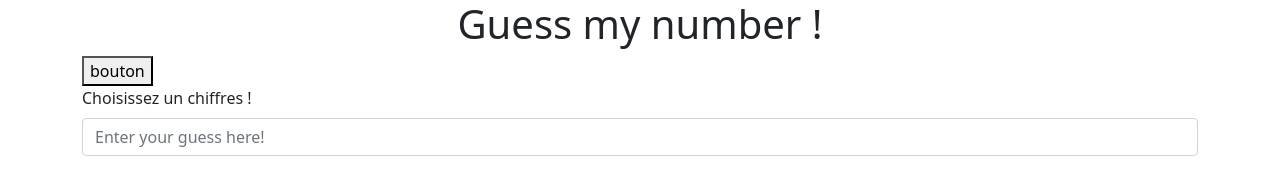
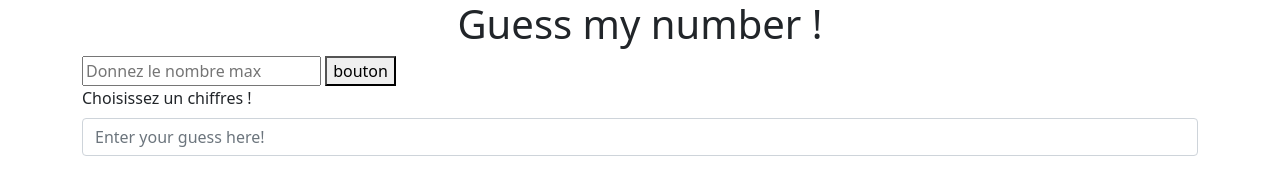
Before and after one commit to krunch-64/Guess-my-number, a plain HTML site: page index.html in a window 1280 px wide. Drawn offline with nearby package versions, Linux system fonts and the light colour scheme.

Commit message:
Update index.html

```diff
--- a/index.html
+++ b/index.html
@@ -21,6 +21,7 @@
         <h1 class="text-center">Guess my number !</h1>
     </header>
     <div class="container">
+        <input type="text" class="js-nbMax" placeholder="Donnez le nombre max">
         <button class="btn-primmary">bouton</button>
         <form id="formguess">
             <label for="inputGuess" class="form-label">Choisissez un chiffres !</label>
```
